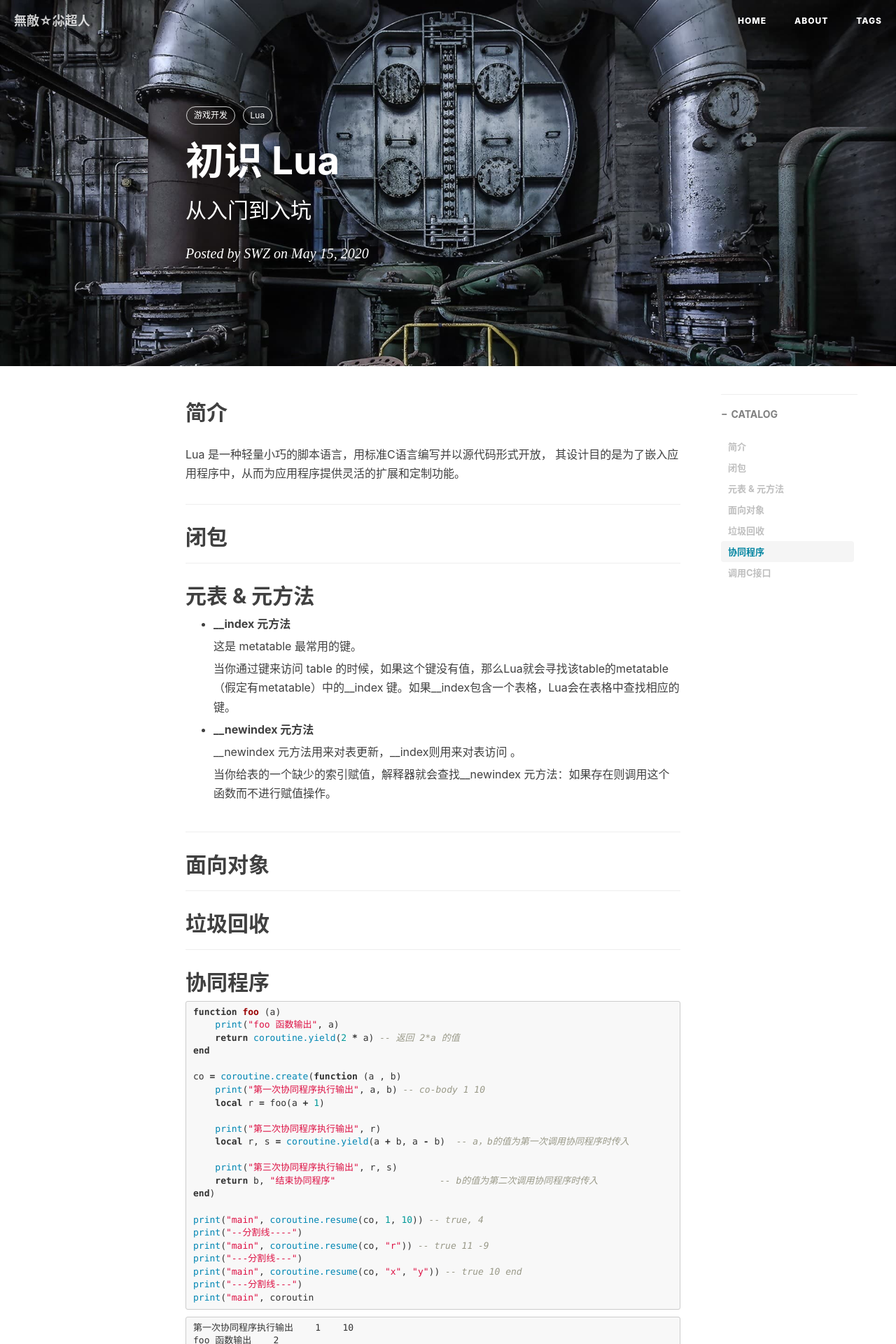
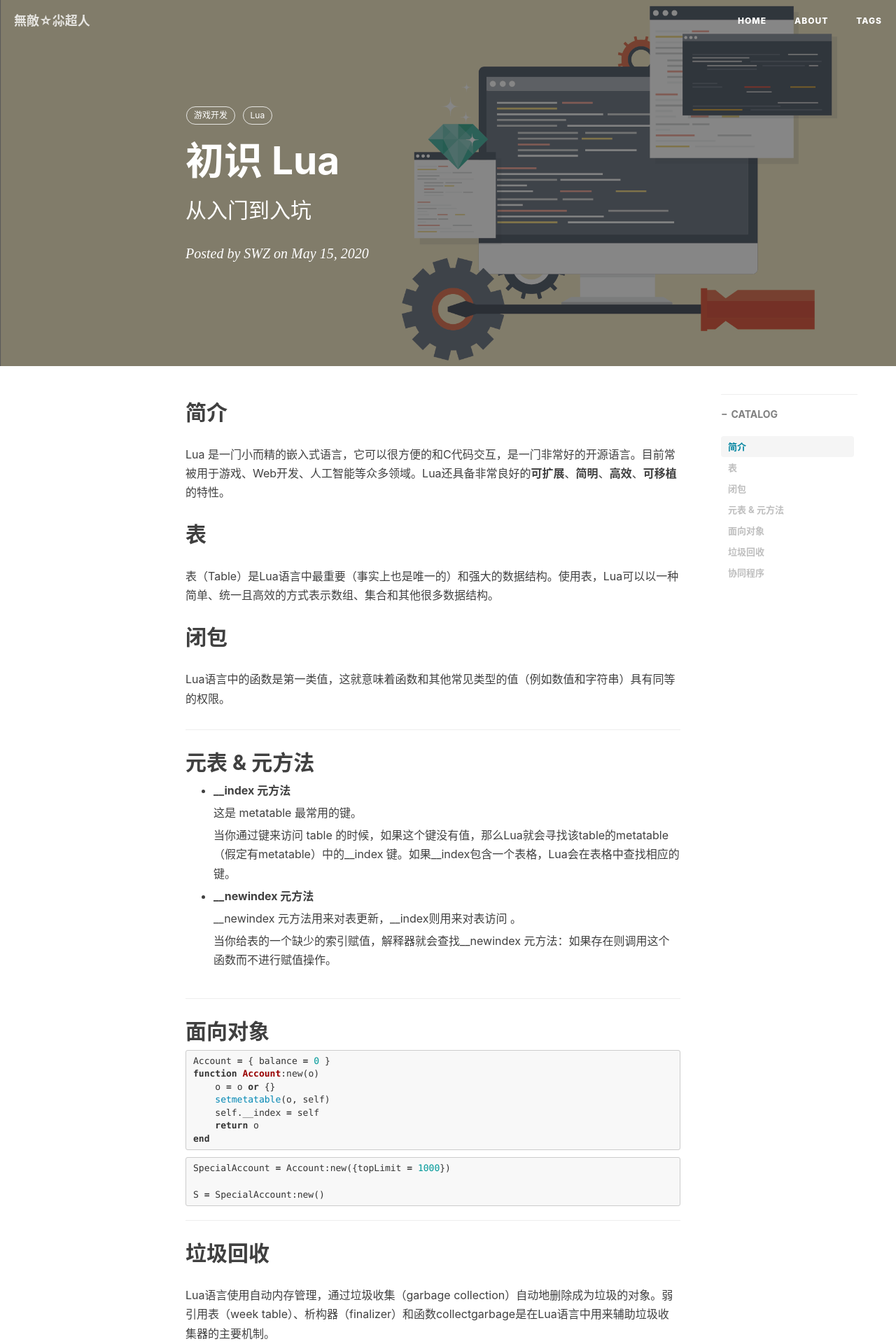
Before and after one commit to sun-wei-zhe/sun-wei-zhe.github.io, a Jekyll site: the page built from _posts/2020-05-15-初识Lua.md, in a window 1280 px wide. Shown: the top 1920 px of the page at 70% size. Built offline with Jekyll 4.4.1, drawn with Linux system fonts in a browser that asks for light colours; nearby versions of some CDN libraries; comment, search, counter and statistics services are not loaded; some of the changed text lies outside the part shown.

Commit message:
swz::a star/lua 修改

````diff
--- a/_posts/2020-05-15-初识Lua.md
+++ b/_posts/2020-05-15-初识Lua.md
@@ -4,7 +4,7 @@
 subtitle:   从入门到入坑
 date:       2020-05-15
 author:     SWZ
-header-img: img/unity-coroutine-bg.jpg
+header-img: img/post-bg-debug.png
 catalog: true
 tags:
     - 游戏开发
@@ -13,13 +13,15 @@
 
 ## 简介
 
-Lua 是一种轻量小巧的脚本语言，用标准C语言编写并以源代码形式开放， 其设计目的是为了嵌入应用程序中，从而为应用程序提供灵活的扩展和定制功能。
+Lua 是一门小而精的嵌入式语言，它可以很方便的和C代码交互，是一门非常好的开源语言。目前常被用于游戏、Web开发、人工智能等众多领域。Lua还具备非常良好的**可扩展**、**简明**、**高效**、**可移植**的特性。
 
----
+## 表
+
+表（Table）是Lua语言中最重要（事实上也是唯一的）和强大的数据结构。使用表，Lua可以以一种简单、统一且高效的方式表示数组、集合和其他很多数据结构。
 
 ## 闭包
 
-
+Lua语言中的函数是第一类值，这就意味着函数和其他常见类型的值（例如数值和字符串）具有同等的权限。
 
 ---
 
@@ -41,7 +43,21 @@
 
 ## 面向对象
 
+```lua
+Account = { balance = 0 }
+function Account:new(o)
+    o = o or {}
+    setmetatable(o, self)
+    self.__index = self
+    return o
+end
+```
 
+```lua
+SpecialAccount = Account:new({topLimit = 1000})
+
+S = SpecialAccount:new()
+```
 
 
 
@@ -49,9 +65,7 @@
 
 ## 垃圾回收
 
-
-
-
+Lua语言使用自动内存管理，通过垃圾收集（garbage collection）自动地删除成为垃圾的对象。弱引用表（week table）、析构器（finalizer）和函数collectgarbage是在Lua语言中用来辅助垃圾收集器的主要机制。
 
 ---
 
@@ -98,8 +112,6 @@
 ---分割线---
 ```
 
+coroutine有三种状态：dead、suspending、running
 
-
----
-
-## 调用C接口
+注意：1. yield( xx )内部的对象就是resume的返回值，例如：yield(2*a)，其中2\*a就是开启该协程的resume函数的返回值。2. yield的返回值用于接收下一次的参数，例如：local r就是接收下一次resume传递进来的参数的。
````
Also changed, not shown: _posts/2020-02-20-A星寻路算法详解.md (+1 -1 lines).
